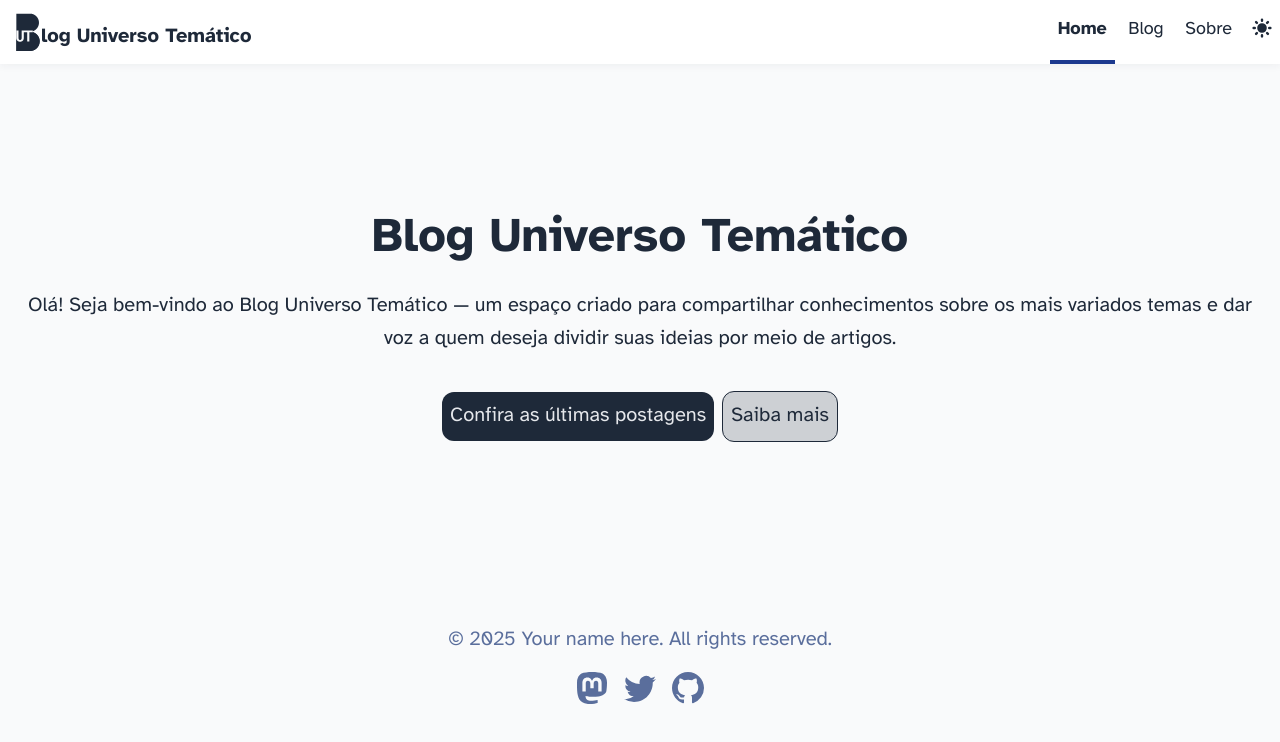
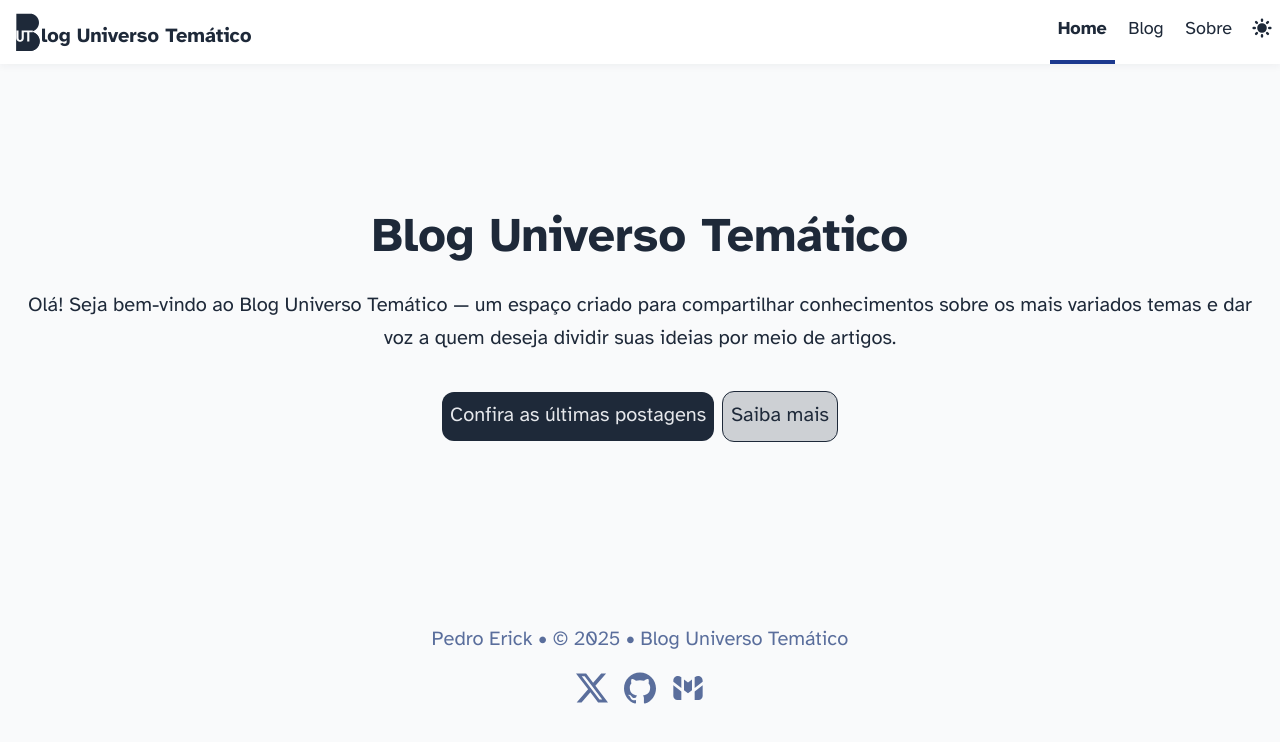
Before and after one commit to Erick-Leite/Astro-Thematic-Universe-Blog, an Astro site: page / in a window 1280 px wide. Built offline with nearby package versions, Linux system fonts and the light colour scheme; Astro itself is replaced by a stand-in of ours.

Commit message:
feat(Footer): Customize component
- Add X and Gmail icons
- Remove Mastodon and Twitter icons
- Add links to X, GitHub, and Gmail
- Add author and blog name

```diff
--- a/src/components/Footer.astro
+++ b/src/components/Footer.astro
@@ -1,65 +1,40 @@
 ---
+import { authorsData } from "../data/authorsData";
+import { SITE_TITLE } from "../consts";
+import { X, GitHub, Gmail } from "./social-icons";
+
+const { name } = authorsData[0];
 const today = new Date();
 ---
 
 <footer
   class="text-secondary-700 dark:text-secondary-300 pt-8 pr-4 pb-24 pl-4 text-center"
 >
-  &copy; {today.getFullYear()} Your name here. All rights reserved.
+  {name} • &copy; {today.getFullYear()} • {SITE_TITLE}
   <div class="mt-4 flex justify-center gap-4">
     <a
       class="text-secondary-700 hover:text-secondary-900 dark:text-secondary-300 hover:dark:text-secondary-100"
-      href="https://m.webtoo.ls/@astro"
+      href="https://x.com/erickleite338"
       target="_blank"
     >
-      <span class="sr-only">Follow Astro on Mastodon</span>
-      <svg
-        viewBox="0 0 16 16"
-        aria-hidden="true"
-        width="32"
-        height="32"
-        astro-icon="social/mastodon"
-        ><path
-          fill="currentColor"
-          d="M11.19 12.195c2.016-.24 3.77-1.475 3.99-2.603.348-1.778.32-4.339.32-4.339 0-3.47-2.286-4.488-2.286-4.488C12.062.238 10.083.017 8.027 0h-.05C5.92.017 3.942.238 2.79.765c0 0-2.285 1.017-2.285 4.488l-.002.662c-.004.64-.007 1.35.011 2.091.083 3.394.626 6.74 3.78 7.57 1.454.383 2.703.463 3.709.408 1.823-.1 2.847-.647 2.847-.647l-.06-1.317s-1.303.41-2.767.36c-1.45-.05-2.98-.156-3.215-1.928a3.614 3.614 0 0 1-.033-.496s1.424.346 3.228.428c1.103.05 2.137-.064 3.188-.189zm1.613-2.47H11.13v-4.08c0-.859-.364-1.295-1.091-1.295-.804 0-1.207.517-1.207 1.541v2.233H7.168V5.89c0-1.024-.403-1.541-1.207-1.541-.727 0-1.091.436-1.091 1.296v4.079H3.197V5.522c0-.859.22-1.541.66-2.046.456-.505 1.052-.764 1.793-.764.856 0 1.504.328 1.933.983L8 4.39l.417-.695c.429-.655 1.077-.983 1.934-.983.74 0 1.336.259 1.791.764.442.505.661 1.187.661 2.046v4.203z"
-        ></path></svg
-      >
+      <span class="sr-only">Siga-me no X</span>
+      <X class="size-8" />
     </a>
     <a
       class="text-secondary-700 hover:text-secondary-900 dark:text-secondary-300 hover:dark:text-secondary-100"
-      href="https://twitter.com/astrodotbuild"
+      href="https://github.com/Erick-Leite/Astro-Thematic-Universe-Blog"
       target="_blank"
     >
-      <span class="sr-only">Follow Astro on Twitter</span>
-      <svg
-        viewBox="0 0 16 16"
-        aria-hidden="true"
-        width="32"
-        height="32"
-        astro-icon="social/twitter"
-        ><path
-          fill="currentColor"
-          d="M5.026 15c6.038 0 9.341-5.003 9.341-9.334 0-.14 0-.282-.006-.422A6.685 6.685 0 0 0 16 3.542a6.658 6.658 0 0 1-1.889.518 3.301 3.301 0 0 0 1.447-1.817 6.533 6.533 0 0 1-2.087.793A3.286 3.286 0 0 0 7.875 6.03a9.325 9.325 0 0 1-6.767-3.429 3.289 3.289 0 0 0 1.018 4.382A3.323 3.323 0 0 1 .64 6.575v.045a3.288 3.288 0 0 0 2.632 3.218 3.203 3.203 0 0 1-.865.115 3.23 3.23 0 0 1-.614-.057 3.283 3.283 0 0 0 3.067 2.277A6.588 6.588 0 0 1 .78 13.58a6.32 6.32 0 0 1-.78-.045A9.344 9.344 0 0 0 5.026 15z"
-        ></path></svg
-      >
+      <span class="sr-only">Acesse o repositório do blog no GitHub</span>
+      <GitHub class="size-8" />
     </a>
     <a
       class="text-secondary-700 hover:text-secondary-900 dark:text-secondary-300 hover:dark:text-secondary-100"
-      href="https://github.com/withastro/astro"
+      href="mailto:erickleite338@gmail.com"
       target="_blank"
     >
-      <span class="sr-only">Go to Astro's GitHub repo</span>
-      <svg
-        viewBox="0 0 16 16"
-        aria-hidden="true"
-        width="32"
-        height="32"
-        astro-icon="social/github"
-        ><path
-          fill="currentColor"
-          d="M8 0C3.58 0 0 3.58 0 8c0 3.54 2.29 6.53 5.47 7.59.4.07.55-.17.55-.38 0-.19-.01-.82-.01-1.49-2.01.37-2.53-.49-2.69-.94-.09-.23-.48-.94-.82-1.13-.28-.15-.68-.52-.01-.53.63-.01 1.08.58 1.23.82.72 1.21 1.87.87 2.33.66.07-.52.28-.87.51-1.07-1.78-.2-3.64-.89-3.64-3.95 0-.87.31-1.59.82-2.15-.08-.2-.36-1.02.08-2.12 0 0 .67-.21 2.2.82.64-.18 1.32-.27 2-.27.68 0 1.36.09 2 .27 1.53-1.04 2.2-.82 2.2-.82.44 1.1.16 1.92.08 2.12.51.56.82 1.27.82 2.15 0 3.07-1.87 3.75-3.65 3.95.29.25.54.73.54 1.48 0 1.07-.01 1.93-.01 2.2 0 .21.15.46.55.38A8.012 8.012 0 0 0 16 8c0-4.42-3.58-8-8-8z"
-        ></path></svg
-      >
+      <span class="sr-only">Envie-me uma mensagem no Gmail</span>
+      <Gmail class="size-8" />
     </a>
   </div>
 </footer>
```
